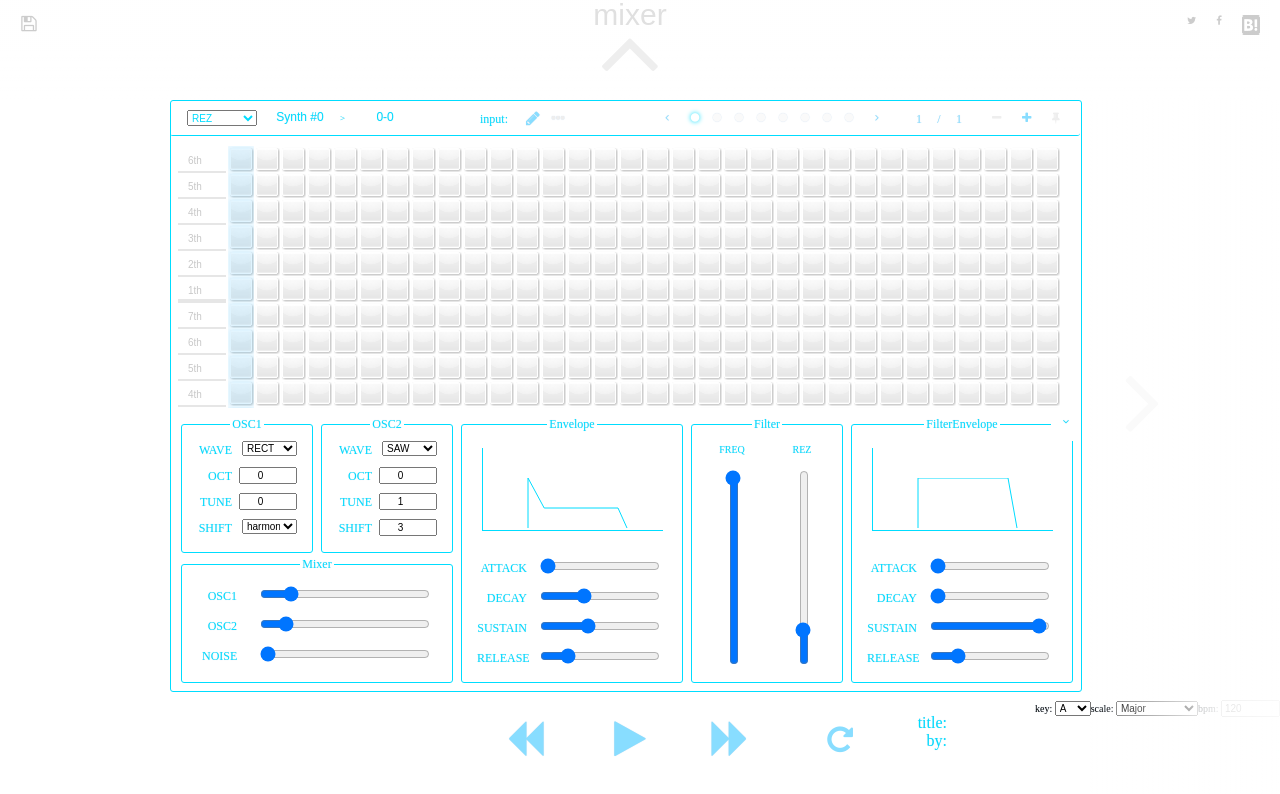
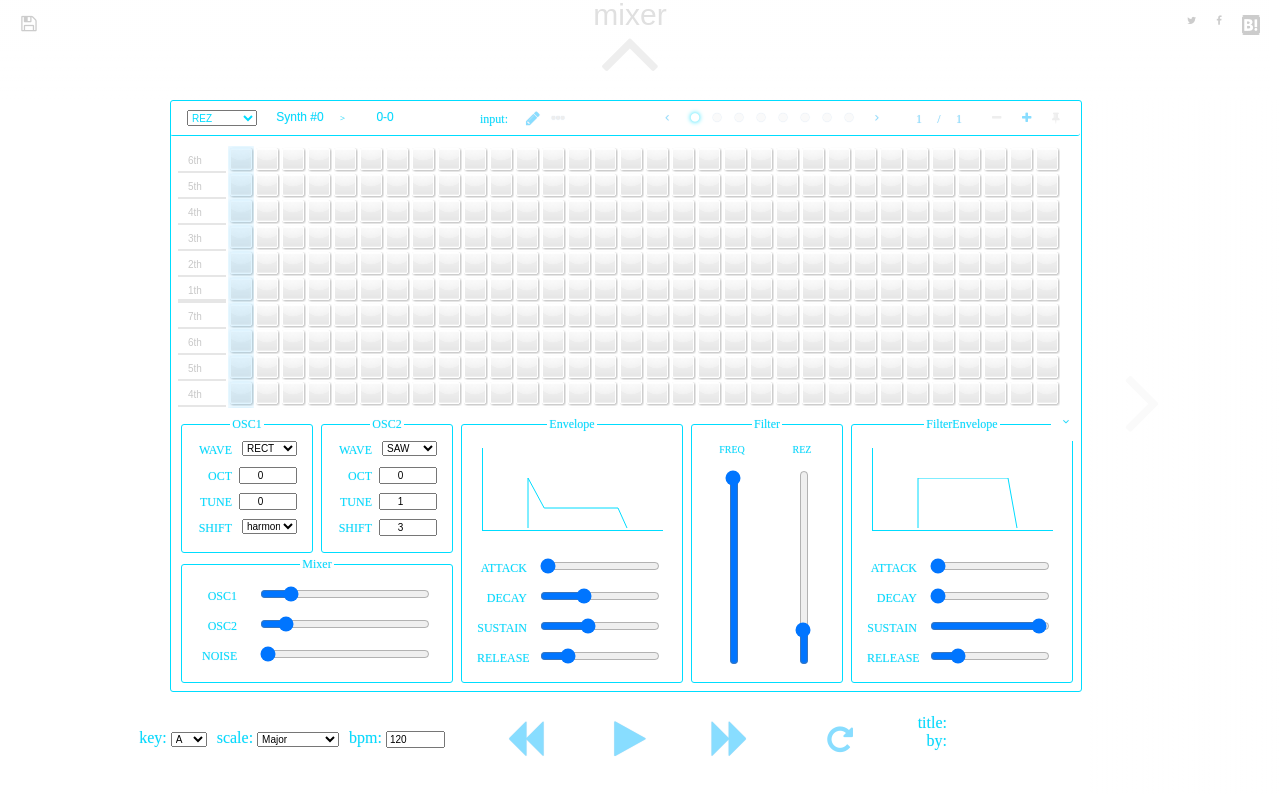
Before and after one commit to fand/evil, a React (Vite) app: page / in a window 1280 px wide. Shown: the top 794 px of the page. Built offline with nearby package versions, Linux system fonts and the light colour scheme.

Commit message:
fix: add #control wrapper for SceneParams

```diff
--- a/src/components/App.tsx
+++ b/src/components/App.tsx
@@ -49,7 +49,9 @@ export function App() {
 
       {/* Footer */}
       <footer ref={footerRef}>
-        <SceneParams />
+        <div id="control">
+          <SceneParams />
+        </div>
         <TransportButtons />
         <div id="song-info">
           <div>
```
